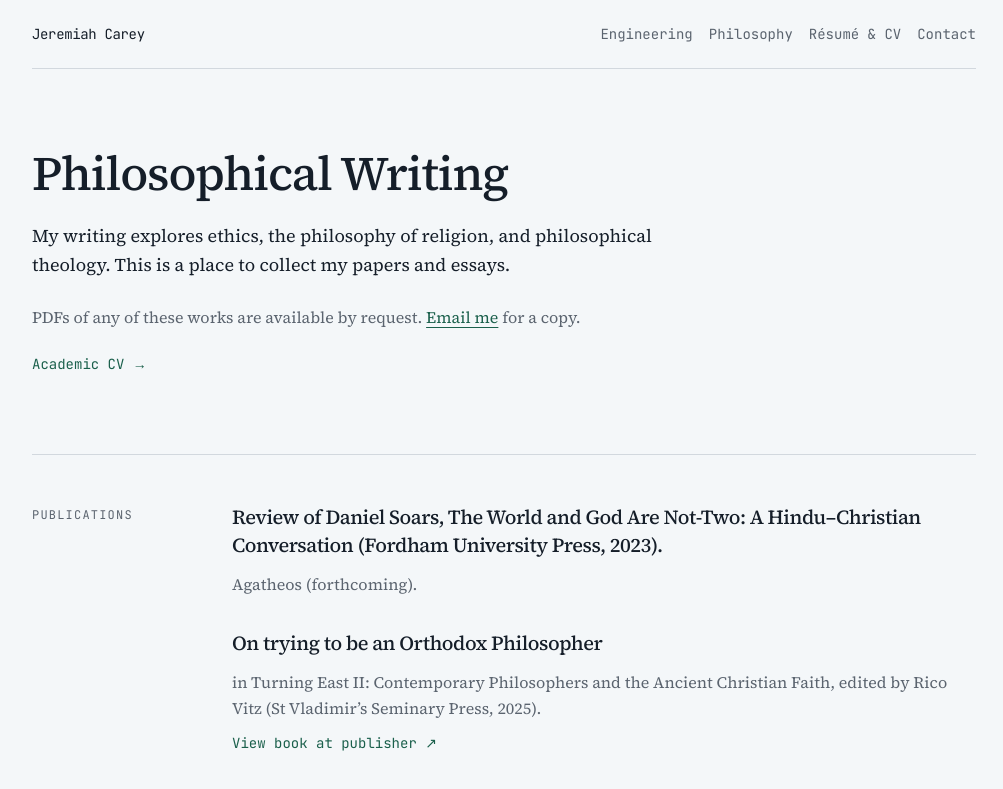
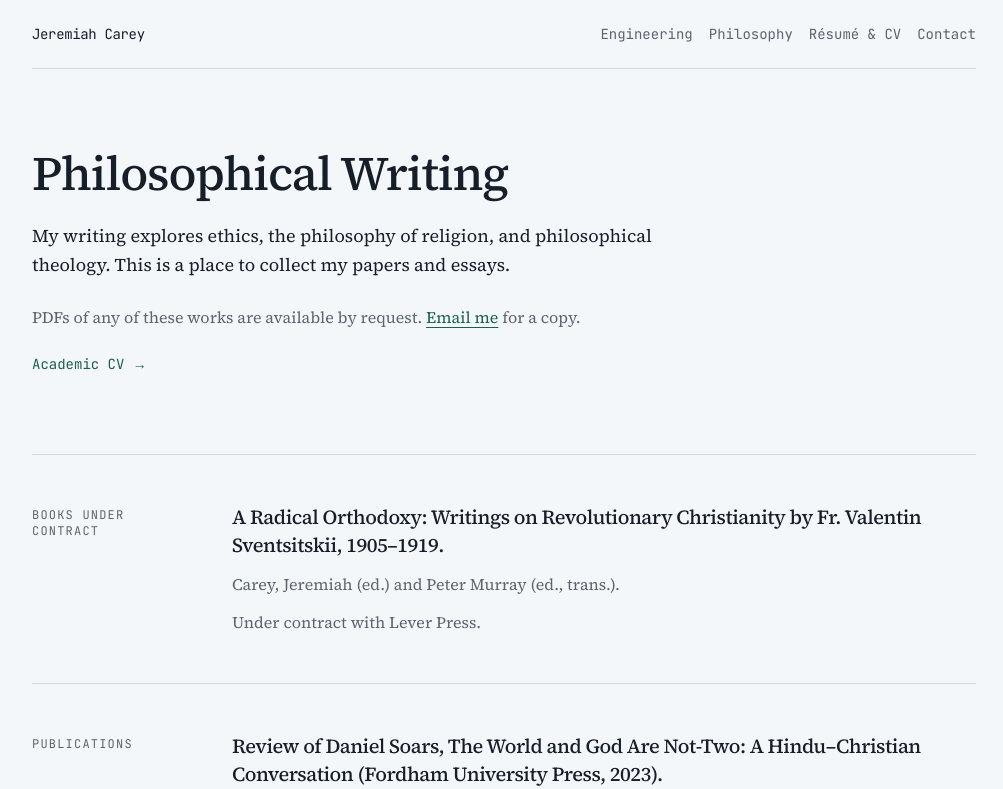
Before and after one commit to jeremiahcarey/personal-site, a Next.js app: page /philosophy in a window 1280 px wide. Shown: the top 789 px of the page, without its empty margins (136-1139 px from the left). Built offline with nearby package versions, Linux system fonts and the light colour scheme.

Commit message:
remove email adresses of refernces

```diff
--- a/app/philosophy/page.tsx
+++ b/app/philosophy/page.tsx
@@ -30,6 +30,17 @@ export default function PhilosophyPage() {
           Academic CV →
         </Link>
       </header>
+      <MarginSection label="Books under contract" id="books-under-contract">
+        <ol className="flex flex-col gap-8">
+          {academicCv.booksUnderContract.map((book) => (
+            <li key={book.title} className="flex flex-col gap-3">
+              <h3 className="text-xl font-medium tracking-tight text-pretty">{book.title}</h3>
+              <p className="leading-relaxed text-muted-foreground">{book.contributors}</p>
+              <p className="leading-relaxed text-muted-foreground">{book.status}</p>
+            </li>
+          ))}
+        </ol>
+      </MarginSection>
       <MarginSection label="Publications" id="publications">
         <ol className="flex flex-col gap-8">
           {academicCv.publications.map((publication) => (
--- a/components/career-document.tsx
+++ b/components/career-document.tsx
@@ -81,9 +81,8 @@ export function CareerDocument({ kind }: { kind: 'software' | 'academic' }) {
           <MarginSection label="References" id="references">
             <ul className="flex flex-col gap-4">
               {academicCv.references.map((reference) => (
-                <li key={reference.email} className="flex flex-wrap gap-x-4 gap-y-1">
+                <li key={reference.name}>
                   <span>{reference.name}</span>
-                  <a href={`mailto:${reference.email}`} className="break-all text-primary hover:underline">{reference.email}</a>
                 </li>
               ))}
             </ul>
```
Also changed, not shown: 1 other file (tests, documents, lock files or other folders).
